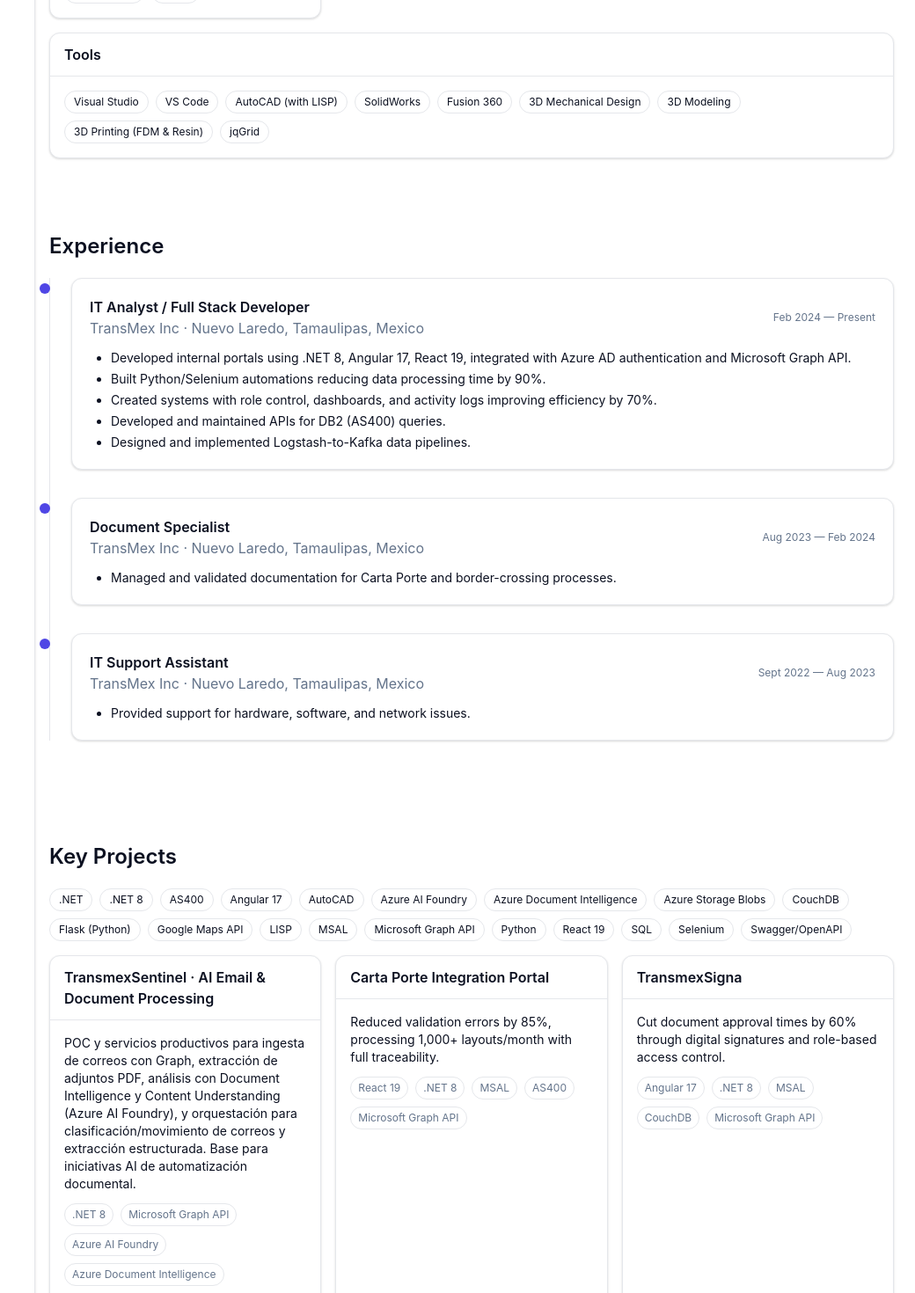
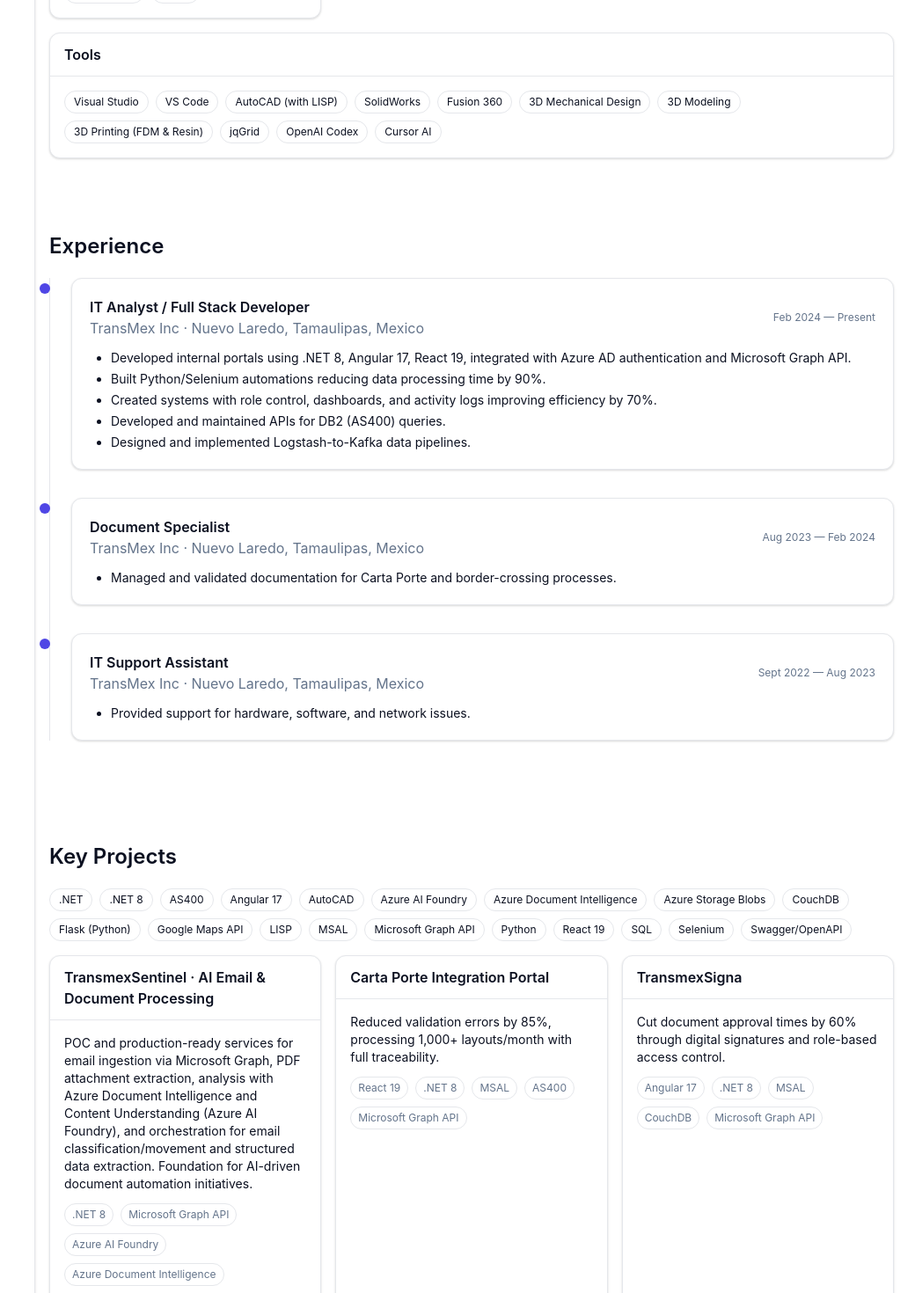
Before and after one commit to RAChavezz/portafolio, a React (Vite) app: page / in a window 1280 px wide. Shown: the part 1060-2530 px from the top of the page at 88% size, without its empty margins (240-1280 px from the left). Built offline with nearby package versions, Linux system fonts and the light colour scheme.

Commit message:
git add src/data/profile.ts git commit -m "fix(profile): translate TransmexSentinel project description to English" git push

```diff
--- a/src/data/profile.ts
+++ b/src/data/profile.ts
@@ -104,6 +104,8 @@
       '3D Modeling',
       '3D Printing (FDM & Resin)',
       'jqGrid',
+      'OpenAI Codex',
+      'Cursor AI',
     ],
   },
   experience: [
@@ -154,7 +156,7 @@
         'Swagger/OpenAPI',
       ],
       impact:
-        'POC y servicios productivos para ingesta de correos con Graph, extracción de adjuntos PDF, análisis con Document Intelligence y Content Understanding (Azure AI Foundry), y orquestación para clasificación/movimiento de correos y extracción estructurada. Base para iniciativas AI de automatización documental.',
+        'POC and production-ready services for email ingestion via Microsoft Graph, PDF attachment extraction, analysis with Azure Document Intelligence and Content Understanding (Azure AI Foundry), and orchestration for email classification/movement and structured data extraction. Foundation for AI-driven document automation initiatives.',
     },
     {
       name: 'Carta Porte Integration Portal',
```
Also changed, not shown: 1 other file (tests, documents, lock files or other folders).
